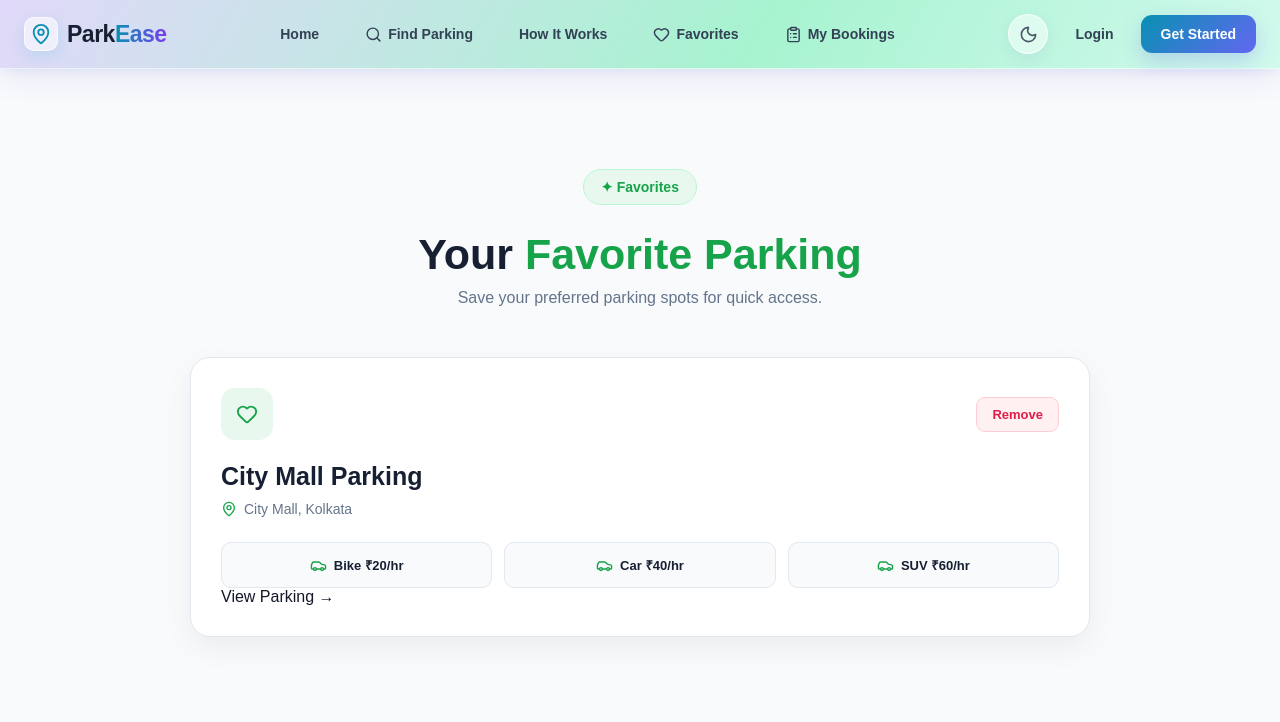
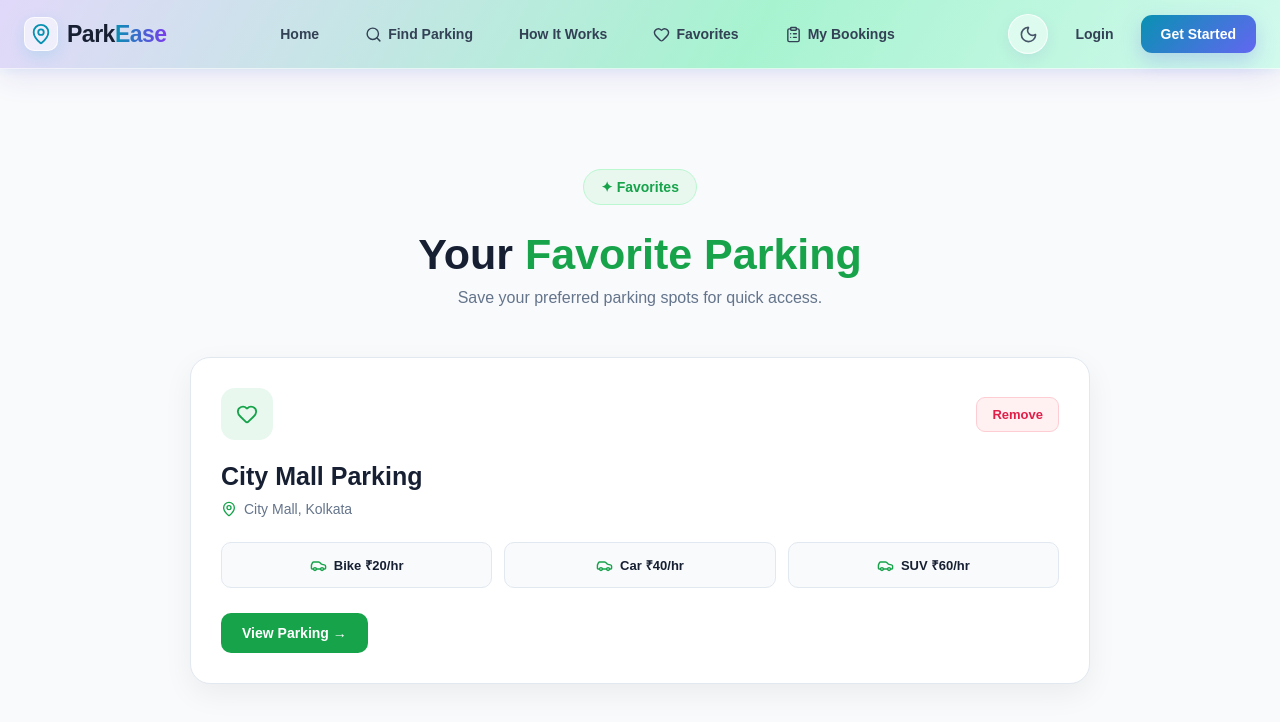
Before and after one commit to dibeyendu-dev/smart-parking-system, a React (Vite) app: page /favorites in a window 1280 px wide. Shown: the top 722 px of the page. Built offline with nearby package versions, Linux system fonts and the light colour scheme.

Commit message:
Favoutite css part 15 added

```diff
--- a/src/css/Favorites.css
+++ b/src/css/Favorites.css
@@ -131,3 +131,15 @@
 .favorite-details svg {
     color: #16a34a;
 }
+.favorite-book-btn {
+    display: inline-block;
+    margin-top: 25px;
+    padding: 12px 21px;
+    background: #16a34a;
+    color: #ffffff;
+    text-decoration: none;
+    border-radius: 10px;
+    font-size: 14px;
+    font-weight: 600;
+    transition: 0.3s ease;
+}
```
